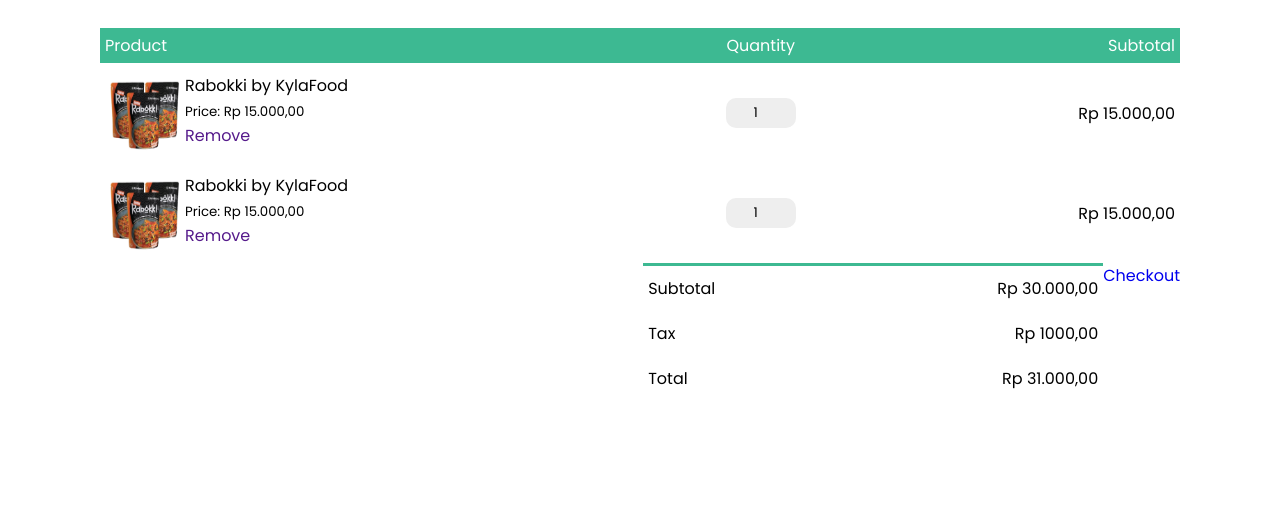
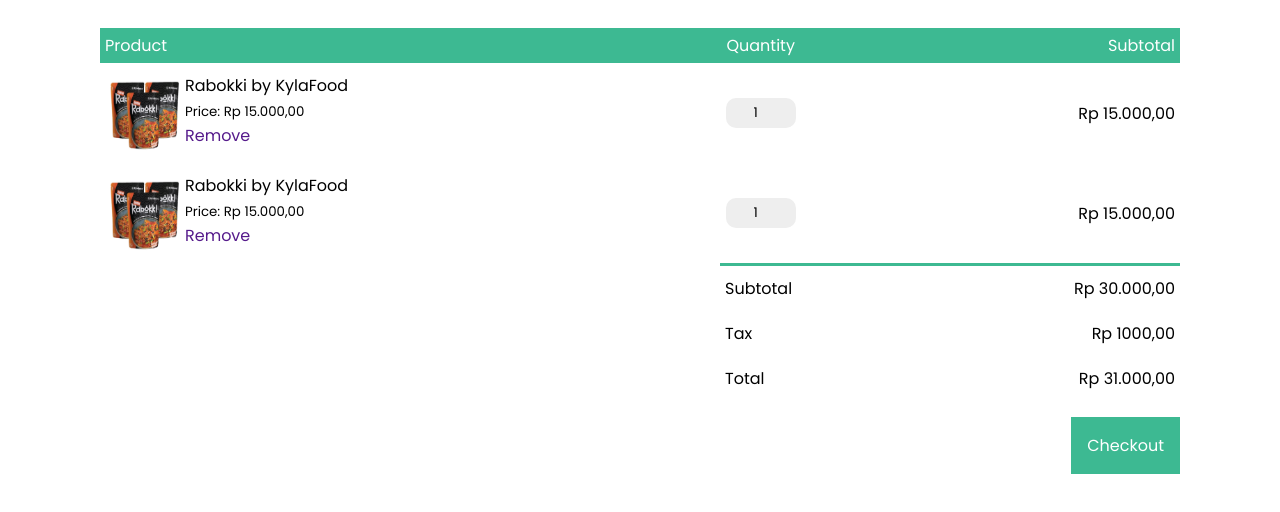
Before and after one commit to Kampus-Merdeka-Software-Engineering/FE-Balikpapan-3, a plain HTML site: page cart.html in a window 1280 px wide. Shown: the part 122-634 px from the top of the page. Drawn offline with nearby package versions, Linux system fonts and the light colour scheme; a script that the page names is missing.

Commit message:
Update stylecart.css

```diff
--- a/stylecart.css
+++ b/stylecart.css
@@ -128,7 +128,8 @@ td img{
 }
 .total-price{
     display: flex;
-    justify-content: flex-end;
+    align-items: flex-end;
+    flex-direction: column;
 }
 .total-price table{
     border-top: 3px solid #3db992;
@@ -140,6 +141,14 @@ td:last-child{
 }
 th:last-child{
     text-align: right;
+}
+
+.checkout-btn{
+    display: inline-block;
+    background-color: #3DB992;
+    color: white;
+    padding: 1rem;
+    margin-top: 1rem;
 }
 
 
```
